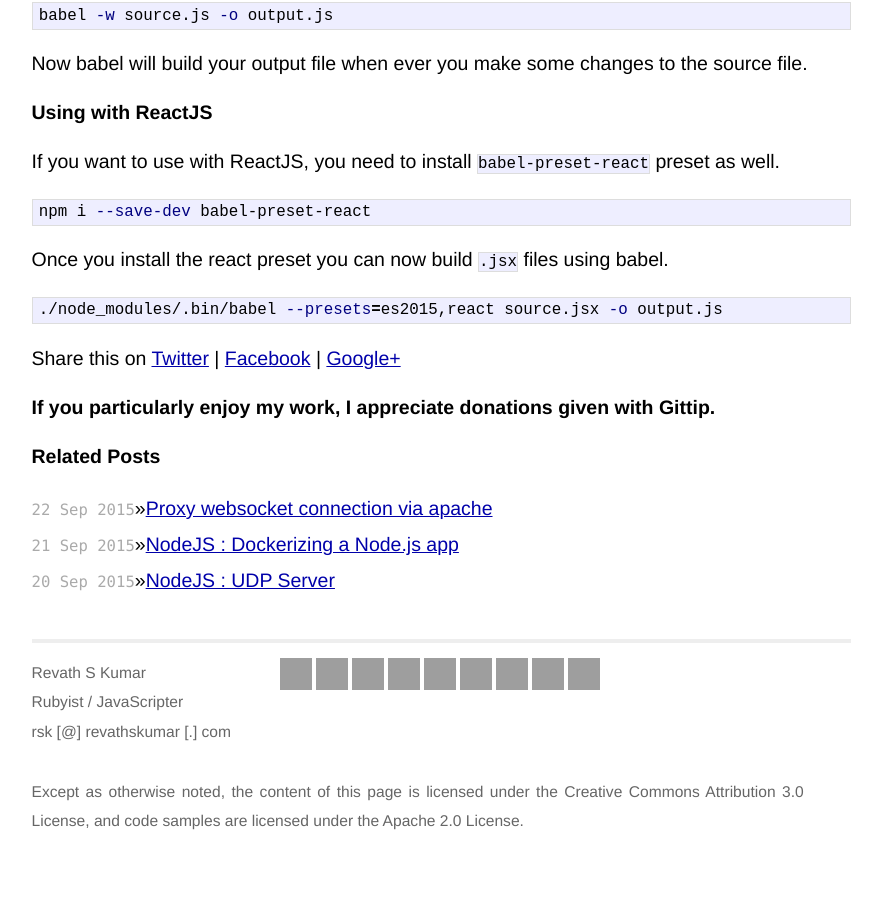
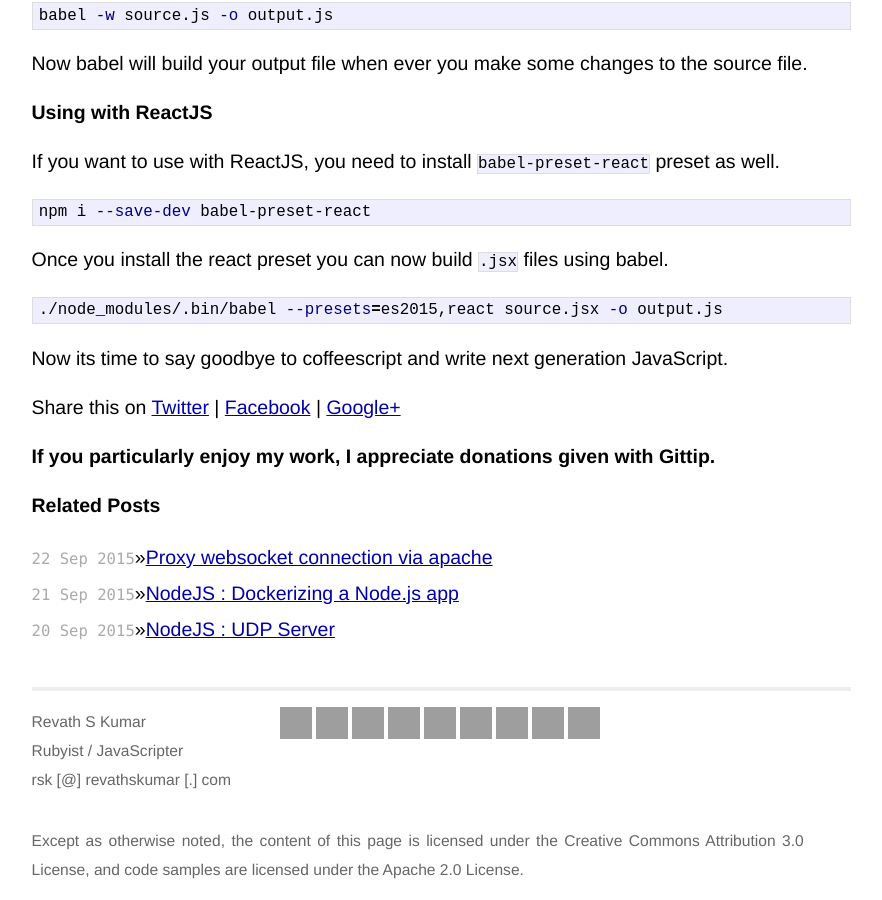
Before and after one commit to revathskumar/blog.revathskumar.com, a Jekyll site: the page built from _posts/2016-01-27-babeljs-writing-next-generation-js.md, in a window 1280 px wide and 900 px high, scrolled down 1481 px, cut to the strip 0-900 px from the top of the window. Shown: the whole strip, without its empty margins (199-1081 px from the left). Built offline with Jekyll 4.4.1, drawn with Linux system fonts in a browser that asks for light colours; Markdown is read by kramdown in place of the engine named in the settings; before the commit the page ends 2332 px from its top, so only the background shows below that; grey boxes are pictures that could not be loaded.

Commit message:
Adding conclusion

````diff
--- a/_posts/2016-01-27-babeljs-writing-next-generation-js.md
+++ b/_posts/2016-01-27-babeljs-writing-next-generation-js.md
@@ -91,3 +91,5 @@ Once you install the react preset you can now build `.jsx` files using babel.
 ```sh
 ./node_modules/.bin/babel --presets=es2015,react source.jsx -o output.js
 ```
+
+Now its time to say goodbye to coffeescript and write next generation JavaScript.
````
